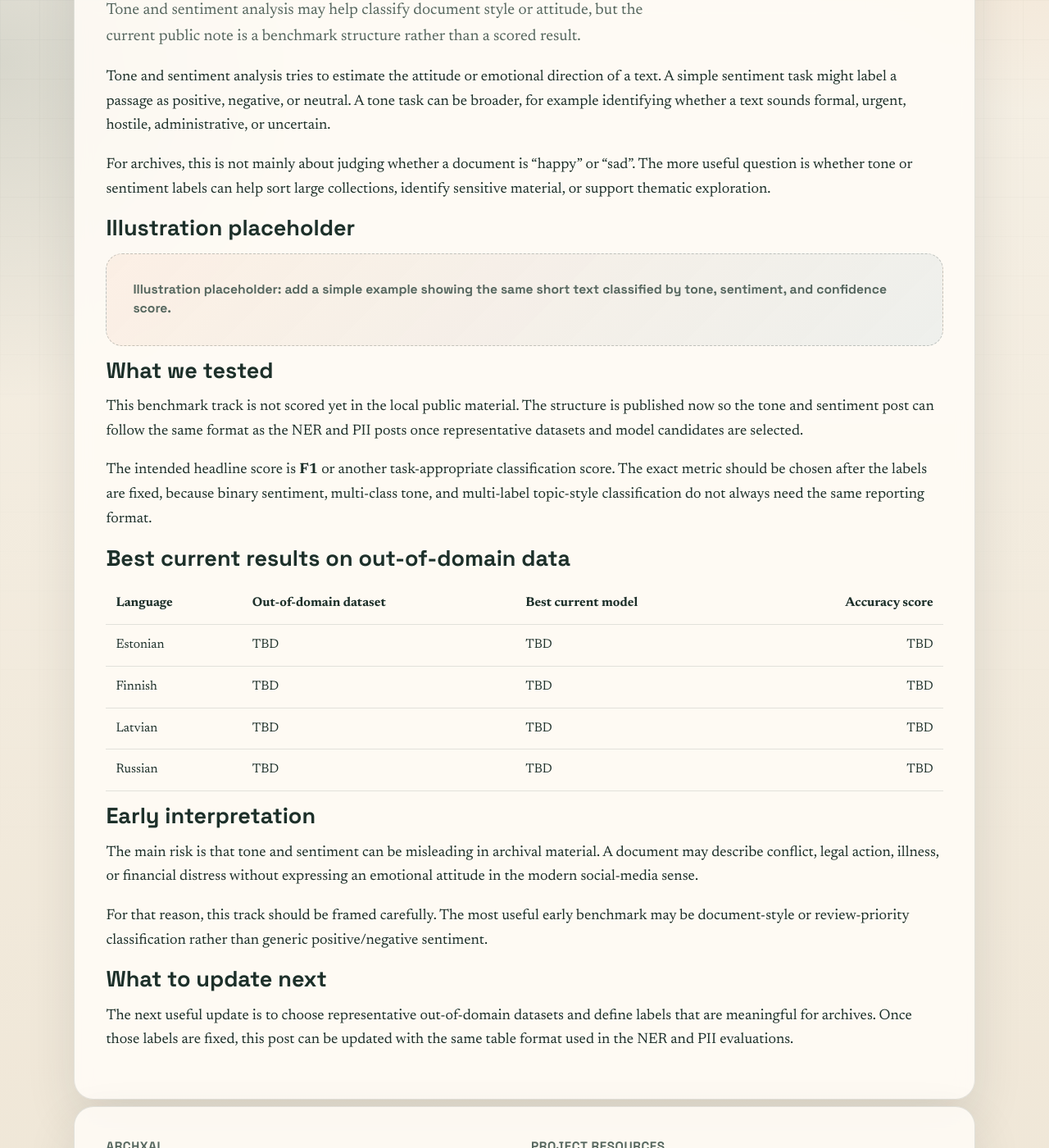
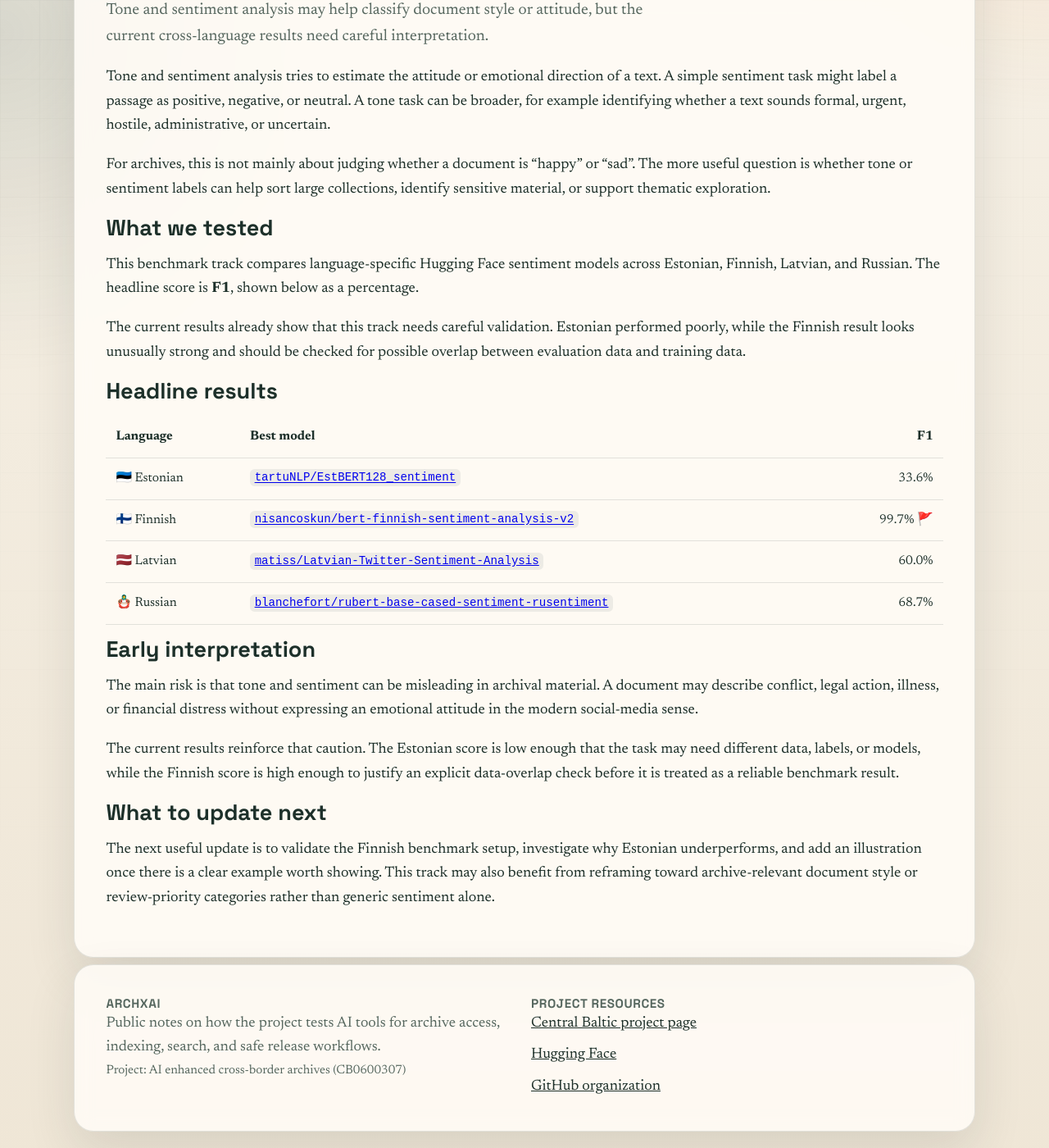
Before and after one commit to archxai/archxai.github.io, a Jekyll site: the page built from _posts/2026-04-09-tone-sentiment-preliminary-evaluation.md, in a window 1280 px wide and 1400 px high, scrolled down 311 px. Shown: the whole window at 82% size. Built offline with Jekyll 4.4.1, drawn with Linux system fonts in a browser that asks for light colours; some of the changed text lies outside the part shown.

Commit message:
Update tone benchmark results

```diff
--- a/_posts/2026-04-09-tone-sentiment-preliminary-evaluation.md
+++ b/_posts/2026-04-09-tone-sentiment-preliminary-evaluation.md
@@ -1,6 +1,6 @@
 ---
 title: "Tone and sentiment analysis"
-summary: Tone and sentiment analysis may help classify document style or attitude, but the current public note is a benchmark structure rather than a scored result.
+summary: Tone and sentiment analysis may help classify document style or attitude, but the current cross-language results need careful interpretation.
 track: Tone
 track_icon: "🗣"
 topics: [tone]
@@ -9,38 +9,34 @@ chips:
     label: Tone
   - icon: "1️⃣"
     label: Preliminary
-date: 2026-04-09 06:30:00 +0300
+date: 2026-03-31 06:30:00 +0300
 ---
 
 Tone and sentiment analysis tries to estimate the attitude or emotional direction of a text. A simple sentiment task might label a passage as positive, negative, or neutral. A tone task can be broader, for example identifying whether a text sounds formal, urgent, hostile, administrative, or uncertain.
 
 For archives, this is not mainly about judging whether a document is "happy" or "sad". The more useful question is whether tone or sentiment labels can help sort large collections, identify sensitive material, or support thematic exploration.
 
-## Illustration placeholder
-
-<div class="placeholder-figure">Illustration placeholder: add a simple example showing the same short text classified by tone, sentiment, and confidence score.</div>
-
 ## What we tested
 
-This benchmark track is not scored yet in the local public material. The structure is published now so the tone and sentiment post can follow the same format as the NER and PII posts once representative datasets and model candidates are selected.
+This benchmark track compares language-specific Hugging Face sentiment models across Estonian, Finnish, Latvian, and Russian. The headline score is **F1**, shown below as a percentage.
 
-The intended headline score is **F1** or another task-appropriate classification score. The exact metric should be chosen after the labels are fixed, because binary sentiment, multi-class tone, and multi-label topic-style classification do not always need the same reporting format.
+The current results already show that this track needs careful validation. Estonian performed poorly, while the Finnish result looks unusually strong and should be checked for possible overlap between evaluation data and training data.
 
-## Best current results on out-of-domain data
+## Headline results
 
-| Language | Out-of-domain dataset | Best current model | Accuracy score |
-|---|---|---|---:|
-| Estonian | TBD | TBD | TBD |
-| Finnish | TBD | TBD | TBD |
-| Latvian | TBD | TBD | TBD |
-| Russian | TBD | TBD | TBD |
+| Language | Best model | F1 |
+|---|---|---:|
+| 🇪🇪 Estonian | [`tartuNLP/EstBERT128_sentiment`](https://huggingface.co/tartuNLP/EstBERT128_sentiment) | 33.6% |
+| 🇫🇮 Finnish | [`nisancoskun/bert-finnish-sentiment-analysis-v2`](https://huggingface.co/nisancoskun/bert-finnish-sentiment-analysis-v2) | 99.7% 🚩 |
+| 🇱🇻 Latvian | [`matiss/Latvian-Twitter-Sentiment-Analysis`](https://huggingface.co/matiss/Latvian-Twitter-Sentiment-Analysis) | 60.0% |
+| 🪆 Russian | [`blanchefort/rubert-base-cased-sentiment-rusentiment`](https://huggingface.co/blanchefort/rubert-base-cased-sentiment-rusentiment) | 68.7% |
 
 ## Early interpretation
 
 The main risk is that tone and sentiment can be misleading in archival material. A document may describe conflict, legal action, illness, or financial distress without expressing an emotional attitude in the modern social-media sense.
 
-For that reason, this track should be framed carefully. The most useful early benchmark may be document-style or review-priority classification rather than generic positive/negative sentiment.
+The current results reinforce that caution. The Estonian score is low enough that the task may need different data, labels, or models, while the Finnish score is high enough to justify an explicit data-overlap check before it is treated as a reliable benchmark result.
 
 ## What to update next
 
-The next useful update is to choose representative out-of-domain datasets and define labels that are meaningful for archives. Once those labels are fixed, this post can be updated with the same table format used in the NER and PII evaluations.
+The next useful update is to validate the Finnish benchmark setup, investigate why Estonian underperforms, and add an illustration once there is a clear example worth showing. This track may also benefit from reframing toward archive-relevant document style or review-priority categories rather than generic sentiment alone.
```
